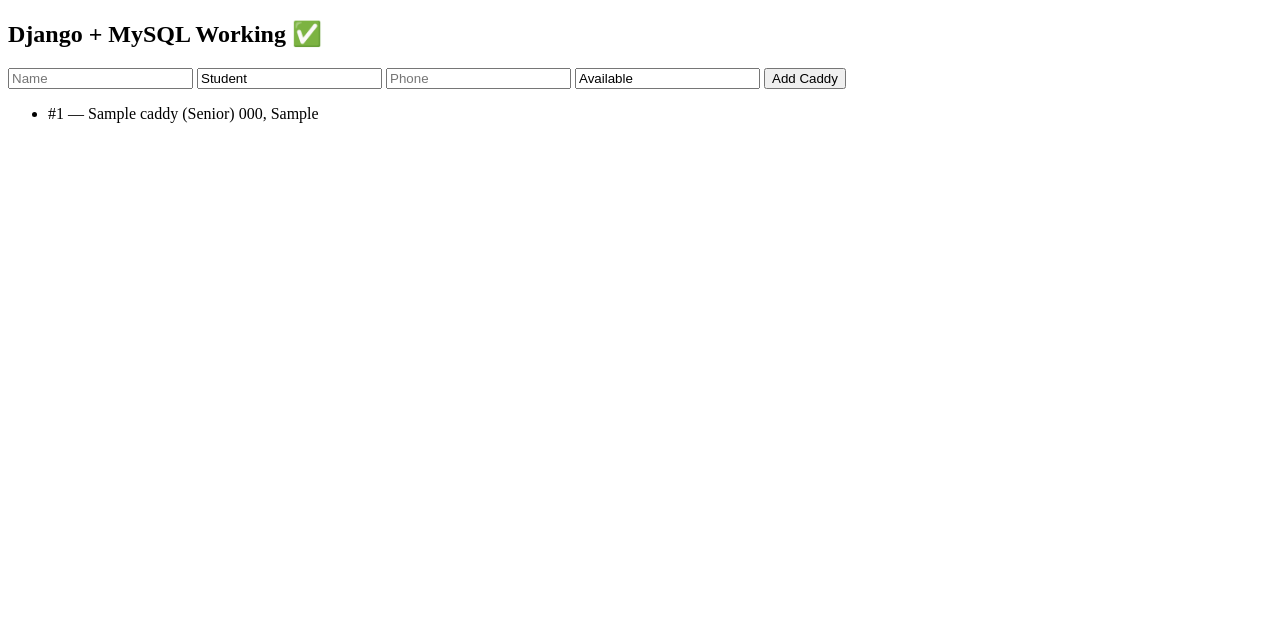
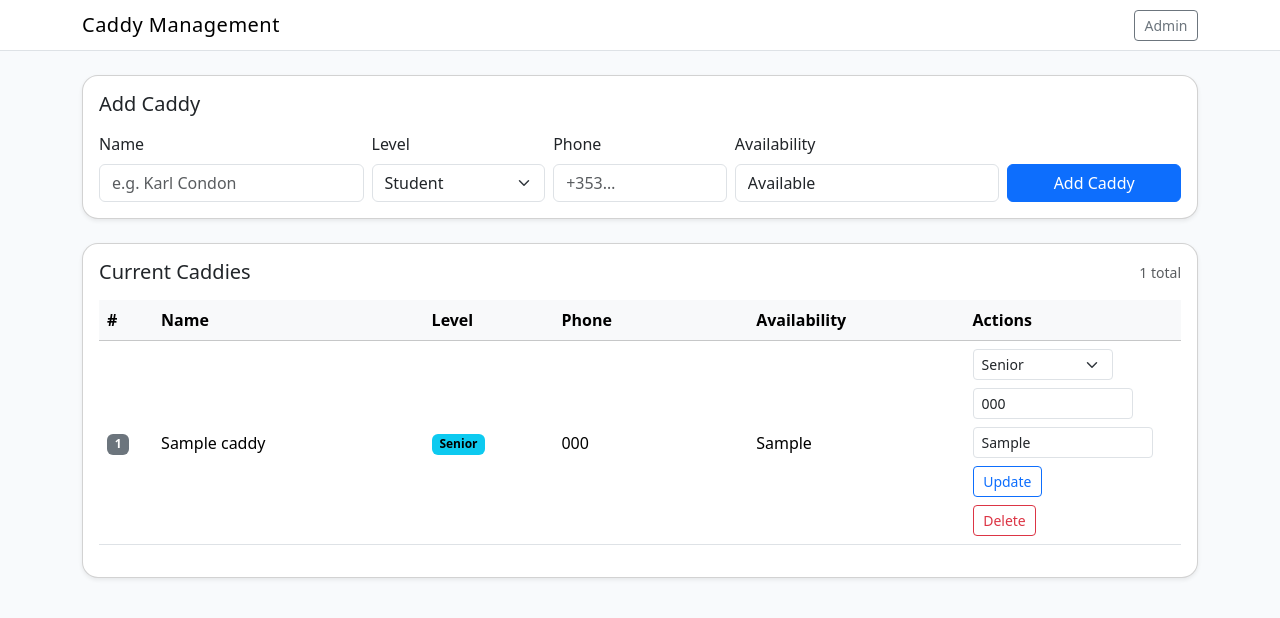
Before and after one commit to KarlCondon/caddy_django, a Django app: page / in a window 1280 px wide. Shown: the top 618 px of the page. Run offline with Django 5.2, Linux system fonts and the light colour scheme; tables that the repository leaves empty hold one stand-in row (values such as "Sample post").

Commit message:
Initial commit: Django + MySQL live demo

```diff
--- a/caddy_django/urls.py
+++ b/caddy_django/urls.py
@@ -1,9 +1,11 @@
 from django.contrib import admin
 from django.urls import path
-from core.views import caddy_list, caddy_add
+from core.views import caddy_list, caddy_add, caddy_update, caddy_delete
 
 urlpatterns = [
     path("admin/", admin.site.urls),
     path("", caddy_list, name="home"),
     path("caddies/add/", caddy_add, name="caddy_add"),
+    path("caddies/<int:caddy_id>/update/", caddy_update, name="caddy_update"),
+    path("caddies/<int:caddy_id>/delete/", caddy_delete, name="caddy_delete"),
 ]
--- a/core/views.py
+++ b/core/views.py
@@ -1,9 +1,11 @@
-from django.shortcuts import render, redirect
+from django.shortcuts import render, redirect, get_object_or_404
 from .models import Caddy
+
+LEVELS = ["Senior", "Junior", "Student", "Single"]
 
 def caddy_list(request):
     caddies = Caddy.objects.order_by("-id")
-    return render(request, "caddy_list.html", {"caddies": caddies})
+    return render(request, "caddy_list.html", {"caddies": caddies, "LEVELS": LEVELS})
 
 def caddy_add(request):
     if request.method == "POST":
@@ -14,3 +16,31 @@
             availability=request.POST.get("availability", "Available"),
         )
     return redirect("home")
+
+def caddy_update(request, caddy_id):
+    """Update level and/or availability (and phone if you want) for a row."""
+    if request.method != "POST":
+        return redirect("home")
+    caddy = get_object_or_404(Caddy, id=caddy_id)
+
+    # Only update fields present in the form
+    level = request.POST.get("level")
+    availability = request.POST.get("availability")
+    phone = request.POST.get("phone")
+
+    if level:
+        caddy.level = level
+    if availability is not None:
+        caddy.availability = availability
+    if phone is not None:
+        caddy.phone = phone
+
+    caddy.save()
+    return redirect("home")
+
+def caddy_delete(request, caddy_id):
+    """Delete a row by id (POST only)."""
+    if request.method == "POST":
+        caddy = get_object_or_404(Caddy, id=caddy_id)
+        caddy.delete()
+    return redirect("home")
--- a/templates/caddy_list.html
+++ b/templates/caddy_list.html
@@ -1,25 +1,133 @@
 <!doctype html>
-<html>
-<head><meta charset="utf-8"><title>Caddies</title></head>
+<html lang="en">
+<head>
+  <meta charset="utf-8">
+  <title>Caddy Management</title>
+  <meta name="viewport" content="width=device-width, initial-scale=1">
+
+  <!-- Bootstrap 5 (CDN) -->
+  <link href="https://cdn.jsdelivr.net/npm/bootstrap@5.3.3/dist/css/bootstrap.min.css" rel="stylesheet">
+
+  <style>
+    body { background: #f8fafc; }
+    .card { border-radius: 1rem; }
+    .brand { letter-spacing: 0.5px; }
+    .table td, .table th { vertical-align: middle; }
+    .btn-sm { padding: .25rem .6rem; }
+  </style>
+</head>
 <body>
-  <h2>Django + MySQL Working ✅</h2>
+  <nav class="navbar navbar-light bg-white border-bottom sticky-top">
+    <div class="container">
+      <span class="navbar-brand mb-0 h4 brand">Caddy Management</span>
+      <a class="btn btn-outline-secondary btn-sm" href="/admin/">Admin</a>
+    </div>
+  </nav>
 
-  <form method="post" action="{% url 'caddy_add' %}" style="margin-bottom:1rem">
-    {% csrf_token %}
-    <input name="name" placeholder="Name" required>
-    <input name="level" placeholder="Level" value="Student">
-    <input name="phone" placeholder="Phone">
-    <input name="availability" placeholder="Availability" value="Available">
-    <button type="submit">Add Caddy</button>
-  </form>
+  <main class="container my-4">
+    <!-- Add Caddy -->
+    <div class="card shadow-sm mb-4">
+      <div class="card-body">
+        <h5 class="card-title mb-3">Add Caddy</h5>
+        <form class="row g-2 align-items-end" method="post" action="{% url 'caddy_add' %}">
+          {% csrf_token %}
 
-  <ul>
-    {% for c in caddies %}
-      <li>#{{ c.id }} — {{ c.name }} ({{ c.level }})
-          {{ c.phone|default:"-" }}, {{ c.availability|default:"-" }}</li>
-    {% empty %}
-      <li>No caddies yet.</li>
-    {% endfor %}
-  </ul>
+          <!-- Name -->
+          <div class="col-12 col-md-3">
+            <label class="form-label">Name</label>
+            <input name="name" class="form-control" placeholder="e.g. Karl Condon" required>
+          </div>
+
+          <!-- Level (dropdown) -->
+          <div class="col-6 col-md-2">
+            <label class="form-label">Level</label>
+            <select name="level" class="form-select">
+              {% for opt in LEVELS %}
+                <option value="{{ opt }}" {% if opt == 'Student' %}selected{% endif %}>{{ opt }}</option>
+              {% endfor %}
+            </select>
+          </div>
+
+          <!-- Phone -->
+          <div class="col-6 col-md-2">
+            <label class="form-label">Phone</label>
+            <input name="phone" class="form-control" placeholder="+353…">
+          </div>
+
+          <!-- Availability -->
+          <div class="col-12 col-md-3">
+            <label class="form-label">Availability</label>
+            <input name="availability" class="form-control" value="Available" placeholder="e.g. 08:00–14:00">
+          </div>
+
+          <!-- Submit -->
+          <div class="col-12 col-md-2">
+            <button class="btn btn-primary w-100">Add Caddy</button>
+          </div>
+        </form>
+      </div>
+    </div>
+
+    <!-- Caddy List -->
+    <div class="card shadow-sm">
+      <div class="card-body">
+        <div class="d-flex justify-content-between align-items-center mb-3">
+          <h5 class="card-title mb-0">Current Caddies</h5>
+          <span class="text-muted small">{{ caddies|length }} total</span>
+        </div>
+
+        <div class="table-responsive">
+          <table class="table table-hover align-middle">
+            <thead class="table-light">
+              <tr>
+                <th style="width:5%">#</th>
+                <th style="width:25%">Name</th>
+                <th style="width:12%">Level</th>
+                <th style="width:18%">Phone</th>
+                <th style="width:20%">Availability</th>
+                <th style="width:20%">Actions</th>
+              </tr>
+            </thead>
+            <tbody>
+            {% for c in caddies %}
+              <tr>
+                <td><span class="badge text-bg-secondary">{{ forloop.counter }}</span></td>
+                <td>{{ c.name }}</td>
+                <td><span class="badge text-bg-info">{{ c.level }}</span></td>
+                <td>{{ c.phone|default:"–" }}</td>
+                <td>{{ c.availability|default:"–" }}</td>
+                <td>
+                  <!-- Inline Update form -->
+                  <form method="post" action="{% url 'caddy_update' c.id %}" class="d-flex flex-wrap gap-2">
+                    {% csrf_token %}
+                    <select name="level" class="form-select form-select-sm" style="max-width:140px">
+                      {% for opt in LEVELS %}
+                        <option value="{{ opt }}" {% if opt == c.level %}selected{% endif %}>{{ opt }}</option>
+                      {% endfor %}
+                    </select>
+                    <input name="phone" class="form-control form-control-sm" style="max-width:160px" placeholder="Phone" value="{{ c.phone|default:'' }}">
+                    <input name="availability" class="form-control form-control-sm" style="max-width:180px" placeholder="Availability" value="{{ c.availability|default:'' }}">
+                    <button class="btn btn-sm btn-outline-primary">Update</button>
+                  </form>
+
+                  <!-- Inline Delete form -->
+                  <form method="post" action="{% url 'caddy_delete' c.id %}" class="mt-2" onsubmit="return confirm('Delete {{ c.name }}?');">
+                    {% csrf_token %}
+                    <button class="btn btn-sm btn-outline-danger">Delete</button>
+                  </form>
+                </td>
+              </tr>
+            {% empty %}
+              <tr><td colspan="6" class="text-center text-muted py-4">No caddies yet.</td></tr>
+            {% endfor %}
+            </tbody>
+          </table>
+        </div>
+      </div>
+    </div>
+  </main>
+
+  <!-- Optional: Bootstrap JS (not required for this page to work) -->
+  <script src="https://cdn.jsdelivr.net/npm/bootstrap@5.3.3/dist/js/bootstrap.bundle.min.js"></script>
 </body>
 </html>
```
